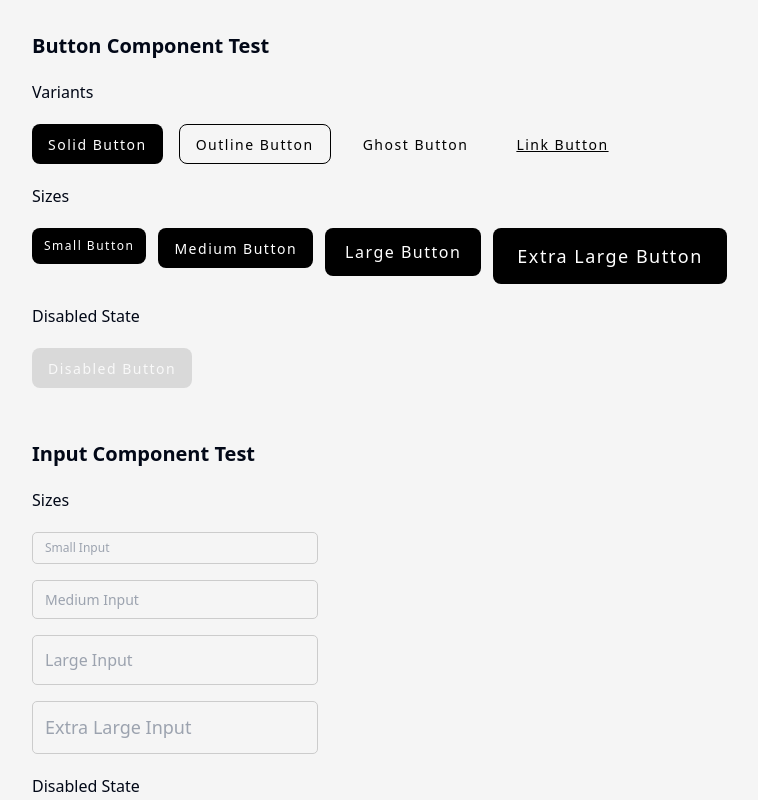
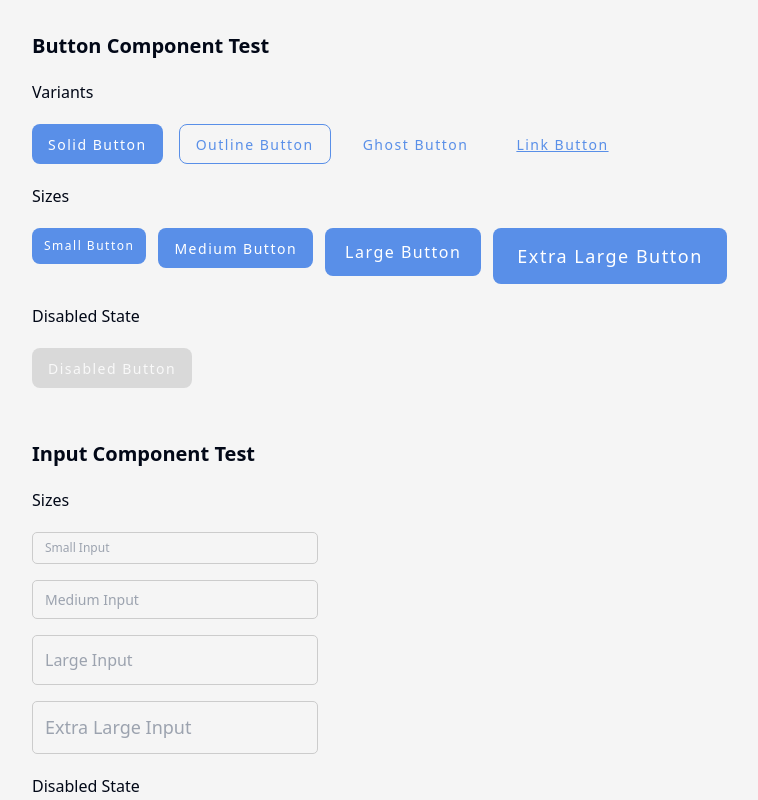
Before and after one commit to Hajin-Bang/Project_BookMark, a React (Vite) app: page /test in a window 1280 px wide. Shown: the top 800 px of the page, without its empty margins (0-758 px from the left). Built offline with nearby package versions, Linux system fonts and the light colour scheme.

Commit message:
[DesignSystem]-button 컴포넌트 수정 (color 삭제, priority 추가(기본색상 지정))

```diff
--- a/src/design-system/button/Button.tsx
+++ b/src/design-system/button/Button.tsx
@@ -4,11 +4,11 @@ import { ButtonProps } from "./types";
 const Button: React.FC<ButtonProps> = ({
   size = "md",
   variant = "solid",
+  priority = "default",
   disabled = false,
   icon,
   as = "button",
   type = "button",
-  color,
   full = false,
   onClick,
   children,
@@ -18,10 +18,10 @@ const Button: React.FC<ButtonProps> = ({
     <StyledButton
       size={size}
       variant={variant}
+      priority={priority}
       disabled={disabled}
       as={as}
       type={as === "button" ? type : undefined}
-      color={color}
       full={full}
       onClick={onClick}
       className={className}
--- a/src/design-system/button/styles.ts
+++ b/src/design-system/button/styles.ts
@@ -1,12 +1,12 @@
 import styled, { css } from "styled-components";
-import { ButtonSize, ButtonVariant } from "./types";
+import { ButtonPriority, ButtonSize, ButtonVariant } from "./types";
 import { typography } from "../tokens/typography";
 
 export interface StyledButtonProps {
   size: ButtonSize;
   variant: ButtonVariant;
+  priority?: ButtonPriority;
   disabled: boolean;
-  color?: string;
   full?: boolean;
 }
 
@@ -43,10 +43,20 @@ const sizeStyles = (size: ButtonSize) => {
 /* Variant */
 const variantStyles = (
   variant: ButtonVariant,
-  color: string = "#000000",
+  priority: ButtonPriority = "default",
   disabled: boolean
 ) => {
-  const baseColor = disabled ? "#B0B0B0" : color;
+  if (priority === "custom") {
+    return css``; // custom일 경우 스타일 없음
+  }
+
+  const baseColor = disabled
+    ? "#B0B0B0"
+    : priority === "important"
+    ? "#ee8484"
+    : priority === "dark"
+    ? "#000000"
+    : "#598fe8";
   switch (variant) {
     case "outline":
       return css`
@@ -100,7 +110,8 @@ export const StyledButton = styled.button<StyledButtonProps>`
   width: ${({ full }) => (full ? "100%" : "auto")};
 
   ${({ size }) => sizeStyles(size)}
-  ${({ variant, color, disabled }) => variantStyles(variant, color, disabled)}
+  ${({ variant, priority, disabled }) =>
+    variantStyles(variant, priority, disabled)}
 `;
 
 export const IconWrapper = styled.span`
--- a/src/design-system/button/types.ts
+++ b/src/design-system/button/types.ts
@@ -1,15 +1,16 @@
 export type ButtonVariant = "solid" | "outline" | "ghost" | "link";
 export type ButtonSize = "sm" | "md" | "lg" | "xl";
 export type ButtonType = "button" | "submit" | "reset";
+export type ButtonPriority = "default" | "important" | "dark" | "custom";
 
 export interface ButtonProps {
   size?: ButtonSize;
   variant?: ButtonVariant;
+  priority?: ButtonPriority;
   disabled?: boolean;
   icon?: React.ReactNode;
   as?: React.ElementType;
   type?: ButtonType;
-  color?: string;
   full?: boolean;
   children?: React.ReactNode;
   onClick?: () => void;
```
